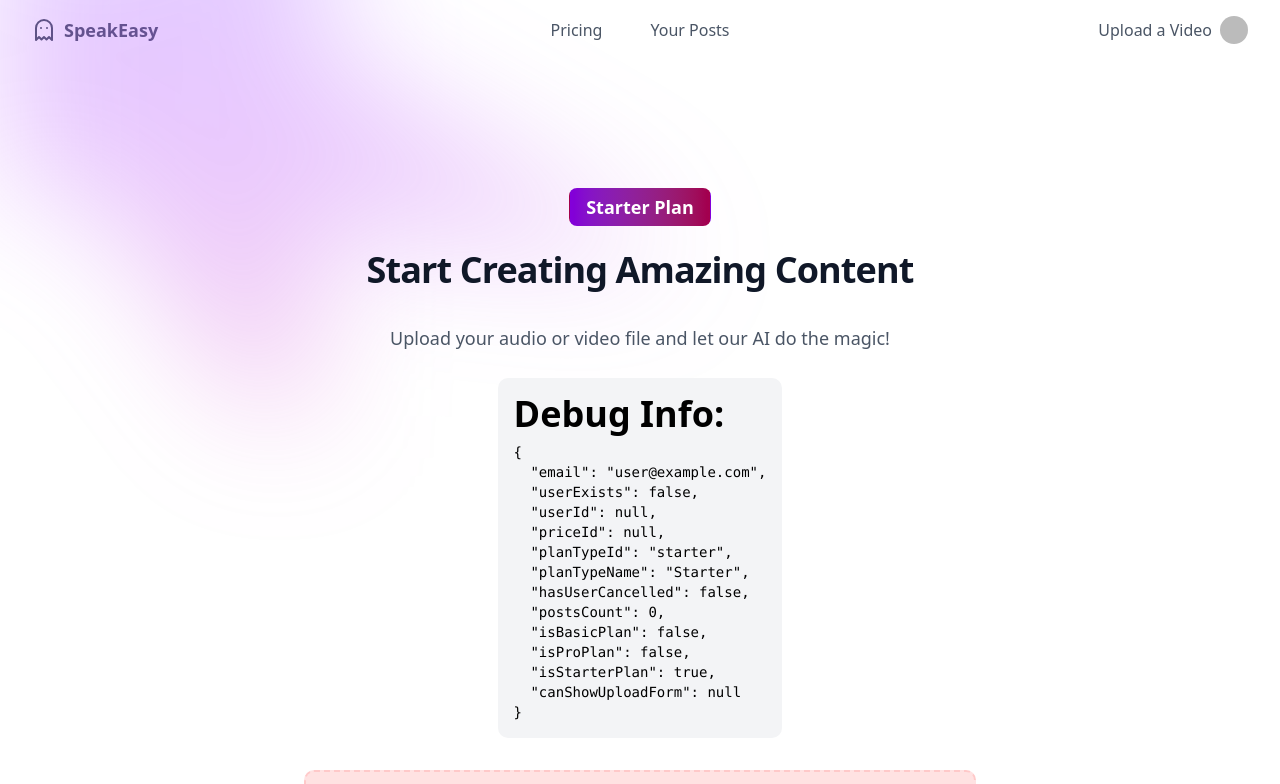
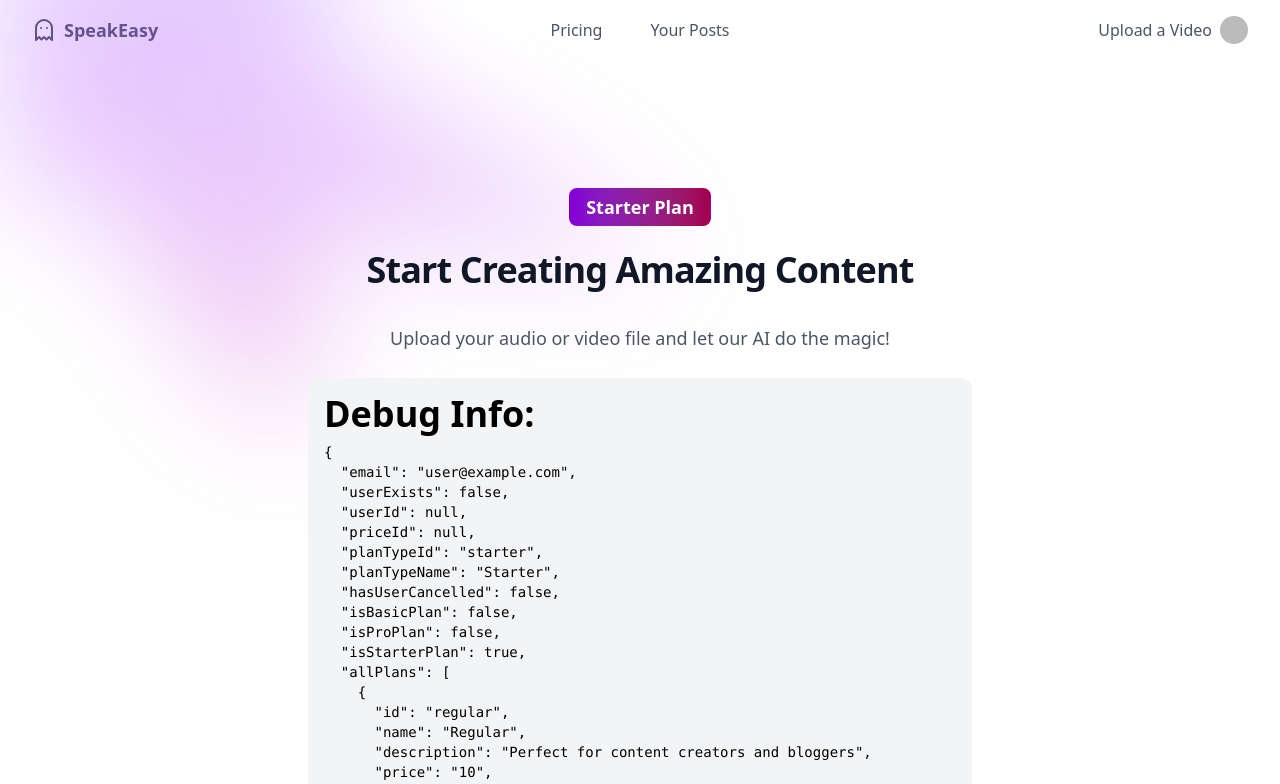
Before and after one commit to sidharthsangelia/BlogMatic.ai, a Next.js app: page /dashboard in a window 1280 px wide. Shown: the top 784 px of the page. Built offline with nearby package versions, Linux system fonts and the light colour scheme; no server answers; the database is empty; sample sign-in values are in the browser's storage; some icons are missing.

Commit message:
add more debug and also improved the plans contant with the price id

```diff
--- a/app/(logged-in)/dashboard/page.tsx
+++ b/app/(logged-in)/dashboard/page.tsx
@@ -2,6 +2,7 @@
 import { Badge } from "@/components/ui/badge";
 import UpgradeYourPlan from "@/components/UpgradeYourPlan";
 import UploadForm from "@/components/UploadForm";
+import { plans } from "@/lib/constants";
 import { prisma } from "@/lib/prisma";
 import {
   doesUserExist,
@@ -43,6 +44,26 @@
   const planType = getPlanType(priceId as string);
   const { id: planTypeId = "starter", name: planTypeName = "Starter" } = planType || {};
 
+  // Debug info for display - REMOVE THIS IN PRODUCTION
+  const debugInfo = {
+    email,
+    userExists: !!user,
+    userId,
+    priceId,
+    planType: planType,
+    planTypeId,
+    planTypeName,
+    hasUserCancelled,
+
+    isBasicPlan: planTypeId === "basic",
+    isProPlan: planTypeId === "pro",
+    isStarterPlan: planTypeId === "starter",
+    // Add plans array to debug
+    allPlans: plans,
+    // Check if priceId exists in plans
+    priceIdExists: plans.some(plan => plan.priceId === priceId)
+  };
+
   const isBasicPlan = planTypeId === "basic";
   const isProPlan = planTypeId === "pro";
   const isStarterPlan = planTypeId === "starter";
@@ -54,32 +75,16 @@
     },
   }) : [];
 
+  // TEMPORARY FIX: Since your getPlanType() is not working correctly,
+  // let's check if user has a valid priceId (meaning they've paid)
+  const hasPaidPlan = priceId && priceId !== null && priceId !== "";
+
   // Logic for showing upload form:
-  // 1. User must exist and have a valid userId
-  // 2. User must not have cancelled subscription
-  // 3. Either:
-  //    - Basic plan with less than 3 posts
-  //    - Pro plan (unlimited posts)
+  // Show upload form if user has any paid plan (temporary fix)
   const canShowUploadForm =
     userId &&
     !hasUserCancelled &&
-    ((isBasicPlan && posts.length < 3) || isProPlan);
-
-  // Debug info for display - REMOVE THIS IN PRODUCTION
-  const debugInfo = {
-    email,
-    userExists: !!user,
-    userId,
-    priceId,
-    planTypeId,
-    planTypeName,
-    hasUserCancelled,
-    postsCount: posts.length,
-    isBasicPlan,
-    isProPlan,
-    isStarterPlan,
-    canShowUploadForm
-  };
+    (hasPaidPlan || (isBasicPlan && posts.length < 3) || isProPlan);
 
   return (
     <BgGradient>
@@ -100,7 +105,7 @@
           {/* DEBUG INFO - REMOVE THIS IN PRODUCTION */}
           <div className="bg-gray-100 p-4 rounded-lg text-left text-sm max-w-2xl">
             <h3 className="font-bold mb-2">Debug Info:</h3>
-            <pre>{JSON.stringify(debugInfo, null, 2)}</pre>
+            <pre>{JSON.stringify({...debugInfo, hasPaidPlan: priceId && priceId !== null && priceId !== "", canShowUploadForm: userId && !hasUserCancelled && (priceId && priceId !== null && priceId !== "")}, null, 2)}</pre>
           </div>
 
           {(isBasicPlan || isProPlan) && (
--- a/lib/constants.tsx
+++ b/lib/constants.tsx
@@ -11,13 +11,10 @@
       "Email support",
       "Standard processing speed",
       "Download as markdown",
-      "Basic SEO optimization"
+      "Basic SEO optimization",
     ],
     paymentLink: "https://buy.stripe.com/test_00waEQclec2q73q2Orbsc00",
-    priceId:
-      process.env.NODE_ENV === "development"
-        ? "price_1RghXN4YIYKhBglKbP1QXuGN"
-        : "",
+    priceId: "price_1RghXN4YIYKhBglKbP1QXuGN",
   },
   {
     id: "pro",
@@ -34,12 +31,9 @@
       "Advanced SEO optimization",
       "Custom templates",
       "Bulk processing",
-      "API access"
+      "API access",
     ],
     paymentLink: "https://buy.stripe.com/test_28E14gcleaYm73q3Svbsc01",
-    priceId:
-      process.env.NODE_ENV === "development"
-        ? "price_1RghZs4YIYKhBglKK3lSJHjy"
-        : "",
+    priceId: "price_1RghZs4YIYKhBglKK3lSJHjy",
   },
 ];
```
